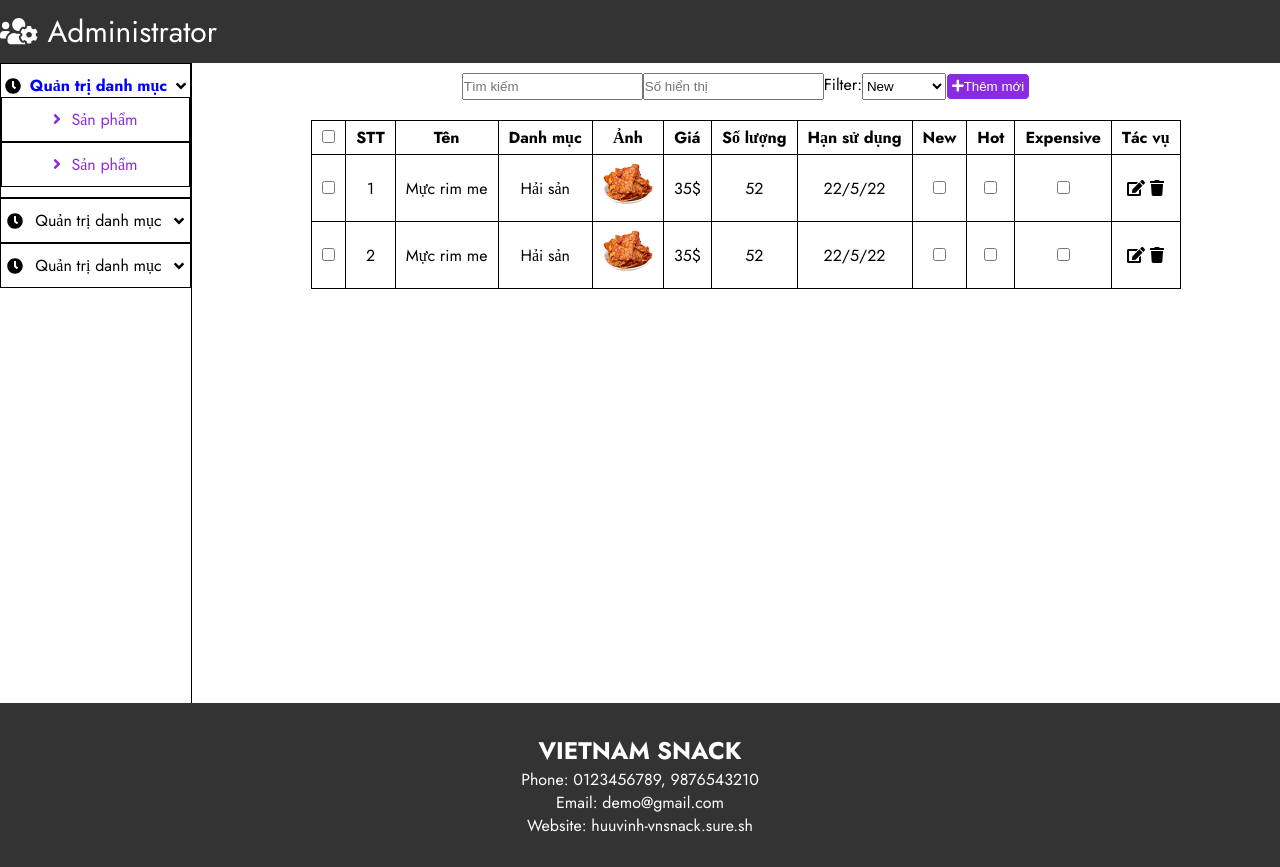
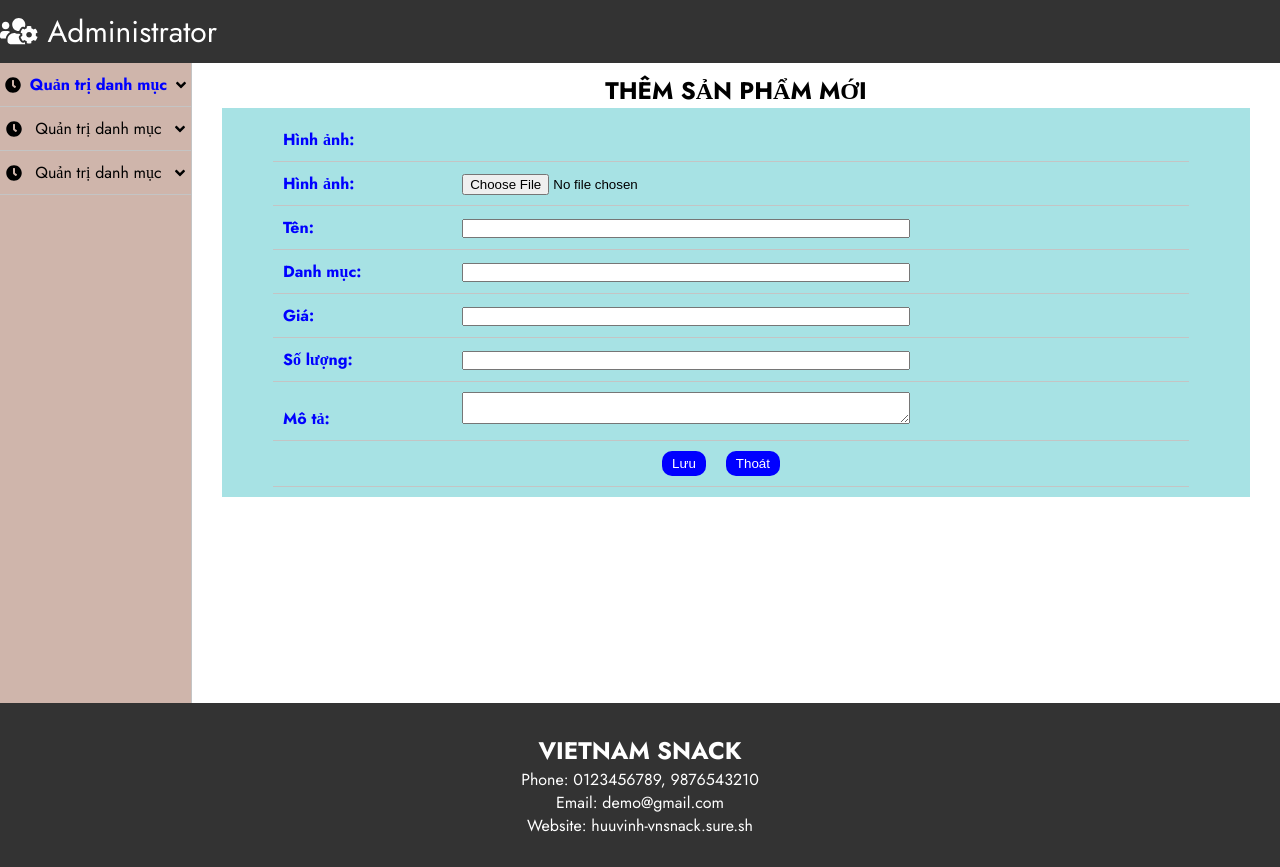
Before and after one commit to HuuVinh98/vnsnack-fe-admin, a React (Create React App) app: page /add-product in a window 1280 px wide. Built offline with nearby package versions, Linux system fonts and the light colour scheme.

Commit message:
admin ui

```diff
--- a/src/components/Header/Header.js
+++ b/src/components/Header/Header.js
@@ -6,12 +6,14 @@ function Header() {
     <header>
       <ul className="container">
         <li>
+          <a href="/" style={{ color: "white" }}>
             <FontAwesomeIcon
               icon={faUsersCog}
               color="white"
               style={{ marginRight: "10px" }}
             />
             Administrator
+          </a>
         </li>
       </ul>
     </header>
--- /dev/null
+++ b/src/components/MainContent/AddProduct/AddProduct.js
@@ -0,0 +1,44 @@
+import "./AddProduct.scss";
+export default function AddProduct() {
+  return (
+    <div className="add-product">
+      <h2>THÊM SẢN PHẨM MỚI</h2>
+      <ul className="flex f-column a-center">
+        <li>
+          <span>Hình ảnh: </span>
+          <img />
+        </li>
+        <li>
+          <span>Hình ảnh:</span>
+          <input type="file" />
+        </li>
+        <li>
+          <span>Tên:</span>
+          <input />
+        </li>
+        <li>
+          <span>Danh mục:</span>
+          <input />
+        </li>
+        <li>
+          <span>Giá:</span>
+          <input />
+        </li>
+
+        <li>
+          <span>Số lượng:</span>
+          <input />
+        </li>
+        <li>
+          <span>Mô tả:</span>
+          <textarea />
+        </li>
+
+        <li className="flex a-center j-center">
+          <button>Lưu</button>
+          <button>Thoát</button>
+        </li>
+      </ul>
+    </div>
+  );
+}
--- /dev/null
+++ b/src/components/MainContent/AddProduct/AddProduct.scss
@@ -0,0 +1,40 @@
+@import "../../../flex";
+@import "../../../grid";
+
+.add-product {
+  padding: 10px 30px;
+  h2 {
+    text-align: center;
+  }
+  ul {
+    width: 100%;
+    padding: 10px;
+    background-color: rgb(167, 226, 228);
+
+    li {
+      width: 90%;
+      padding: 10px;
+      border-bottom: 1px solid #c4c4c4;
+      span {
+        color: blue;
+        font-weight: bold;
+        width: 20%;
+        display: inline-block;
+      }
+
+      input,
+      textarea {
+        width: 50%;
+      }
+      button {
+        max-width: 100px;
+        color: white;
+        background-color: blue;
+        border: none;
+        border-radius: 10px;
+        padding: 5px 10px;
+        margin-right: 20px;
+      }
+    }
+  }
+}
--- a/src/components/MainContent/MainContent.js
+++ b/src/components/MainContent/MainContent.js
@@ -1,4 +1,5 @@
 import Product from "./Product/Product";
+import AddProduct from "./AddProduct/AddProduct";
 import {
   faAngleDown,
   faAngleRight,
@@ -7,7 +8,9 @@ import {
 import { FontAwesomeIcon } from "@fortawesome/react-fontawesome";
 import { Switch, Route } from "react-router-dom";
 import "./MainContent.scss";
+import { useEffect, useState } from "react";
 export default function MainContent() {
+  const [drop, setDrop] = useState(false);
   return (
     <div className="main-content">
       <div className="container flex">
@@ -17,22 +20,35 @@ export default function MainContent() {
               <div className="title flex j-around a-center">
                 <FontAwesomeIcon icon={faClock} />
                 <p>Quản trị danh mục</p>
-                <FontAwesomeIcon icon={faAngleDown} />
+                <FontAwesomeIcon
+                  icon={faAngleDown}
+                  onClick={() => {
+                    setDrop(!drop);
+                  }}
+                />
               </div>
-              <ul className="drop-down">
+              <ul
+                className={`drop-down ${
+                  drop === true ? "drop-down__active" : ""
+                }`}
+              >
                 <li>
+                  <a href="/product">
                     <FontAwesomeIcon
                       icon={faAngleRight}
                       style={{ marginRight: "10px" }}
                     />
                     Sản phẩm
+                  </a>
                 </li>
                 <li>
+                  <a href="">
                     <FontAwesomeIcon
                       icon={faAngleRight}
                       style={{ marginRight: "10px" }}
                     />
-                  Sản phẩm
+                    ABCD
+                  </a>
                 </li>
               </ul>
             </li>
@@ -49,7 +65,15 @@ export default function MainContent() {
           </ul>
         </div>
         <div className="main-content__right">
+          <Switch>
+            <Route path="/" exact></Route>
+            <Route path="/product">
               <Product />
+            </Route>
+            <Route path="/add-product">
+              <AddProduct />
+            </Route>
+          </Switch>
         </div>
       </div>
     </div>
--- a/src/components/MainContent/MainContent.scss
+++ b/src/components/MainContent/MainContent.scss
@@ -4,16 +4,17 @@
 .main-content {
   .container {
     .main-content__left {
-      border-right: 1px solid black;
+      border-right: 1px solid #c4c4c4;
       width: 15%;
       ul.admin-list {
         width: 100%;
         height: 80vh;
+        background-color: rgb(207, 181, 171);
         li {
           width: 100%;
-          border: 1px solid black;
+          border-bottom: 1px solid #c4c4c4;
           padding: 10px 0px;
-          position: relative;
+
           .title {
             width: 100%;
             p {
@@ -22,11 +23,20 @@
             }
           }
           .drop-down {
-            text-align: center;
+            //text-align: center;
+            height: 0px;
+            display: none;
             width: 100%;
-            top: 100%;
-            left: 0%;
+            // top: 100%;
+            // left: 0%;
+            li {
+              padding-left: 20px;
+            }
             color: blueviolet;
+          }
+          .drop-down__active {
+            display: block;
+            height: max-content;
           }
         }
       }
--- a/src/components/MainContent/Product/Item/Item.js
+++ b/src/components/MainContent/Product/Item/Item.js
@@ -7,8 +7,12 @@ export default function Item({
   category,
   img,
   price,
+
   quantity,
-  exp,
+
+  hot,
+  news,
+  expensive,
 }) {
   return (
     <tr>
@@ -22,16 +26,17 @@ export default function Item({
         <img src={img} />
       </td>
       <td>{price}$</td>
+
       <td>{quantity}</td>
-      <td>{exp}</td>
-      <td>
-        <input type="checkbox" />
+
+      <td className="checkbox-new">
+        <input type="checkbox" checked={news === true ? "checked" : ""} />
       </td>
-      <td>
-        <input type="checkbox" />
+      <td className="checkbox-hot">
+        <input type="checkbox" checked={hot === true ? "checked" : ""} />
       </td>
-      <td>
-        <input type="checkbox" />
+      <td className="checkbox-expensive">
+        <input type="checkbox" checked={expensive === true ? "checked" : ""} />
       </td>
       <td>
         <FontAwesomeIcon icon={faEdit} style={{ marginRight: "5px" }} />
--- a/src/components/MainContent/Product/Product.js
+++ b/src/components/MainContent/Product/Product.js
@@ -7,6 +7,7 @@ import Item from "./Item/Item";
 export default function Product() {
   return (
     <div className="product flex f-column a-center">
+      <h2>THÔNG TIN SẢN PHẨM</h2>
       <div className="tool-bar">
         <form className="flex j-spaceBetween">
           <input placeholder="Tìm kiếm" id="search" />
@@ -18,8 +19,10 @@ export default function Product() {
             <option>Expensive</option>
           </select>
           <button>
-            <FontAwesomeIcon icon={faPlus} />
-            Thêm mới
+            <a href="/add-product">
+              <FontAwesomeIcon icon={faPlus} />
+              Thêm mới
+            </a>
           </button>
         </form>
       </div>
@@ -33,8 +36,9 @@ export default function Product() {
           <th>Danh mục</th>
           <th>Ảnh</th>
           <th>Giá</th>
+
           <th>Số lượng</th>
-          <th>Hạn sử dụng</th>
+
           <th>New</th>
           <th>Hot</th>
           <th>Expensive</th>
@@ -48,7 +52,7 @@ export default function Product() {
           img={mucrim}
           price={35}
           quantity={52}
-          exp={"22/5/22"}
+          news={true}
         />
         <Item
           stt={2}
@@ -57,7 +61,8 @@ export default function Product() {
           img={mucrim}
           price={35}
           quantity={52}
-          exp={"22/5/22"}
+          hot={true}
+          expensive={true}
         />
       </table>
     </div>
--- a/src/components/MainContent/Product/Product.scss
+++ b/src/components/MainContent/Product/Product.scss
@@ -4,6 +4,7 @@
   margin: 10px;
   width: 100%;
   .tool-bar {
+    margin-top: 30px;
     width: 100%;
     display: flex;
     justify-content: space-around;
@@ -16,6 +17,9 @@
         outline: none;
         border: 1px solid white;
         border-radius: 5px;
+        a {
+          color: white;
+        }
       }
     }
   }
--- a/src/reset.scss
+++ b/src/reset.scss
@@ -28,7 +28,8 @@ ul {
 }
 // -----
 input,
-button {
+textarea,
+select button {
   outline: none;
 }
 .container {
```
Lines whose indentation alone changed are shown as unchanged.
